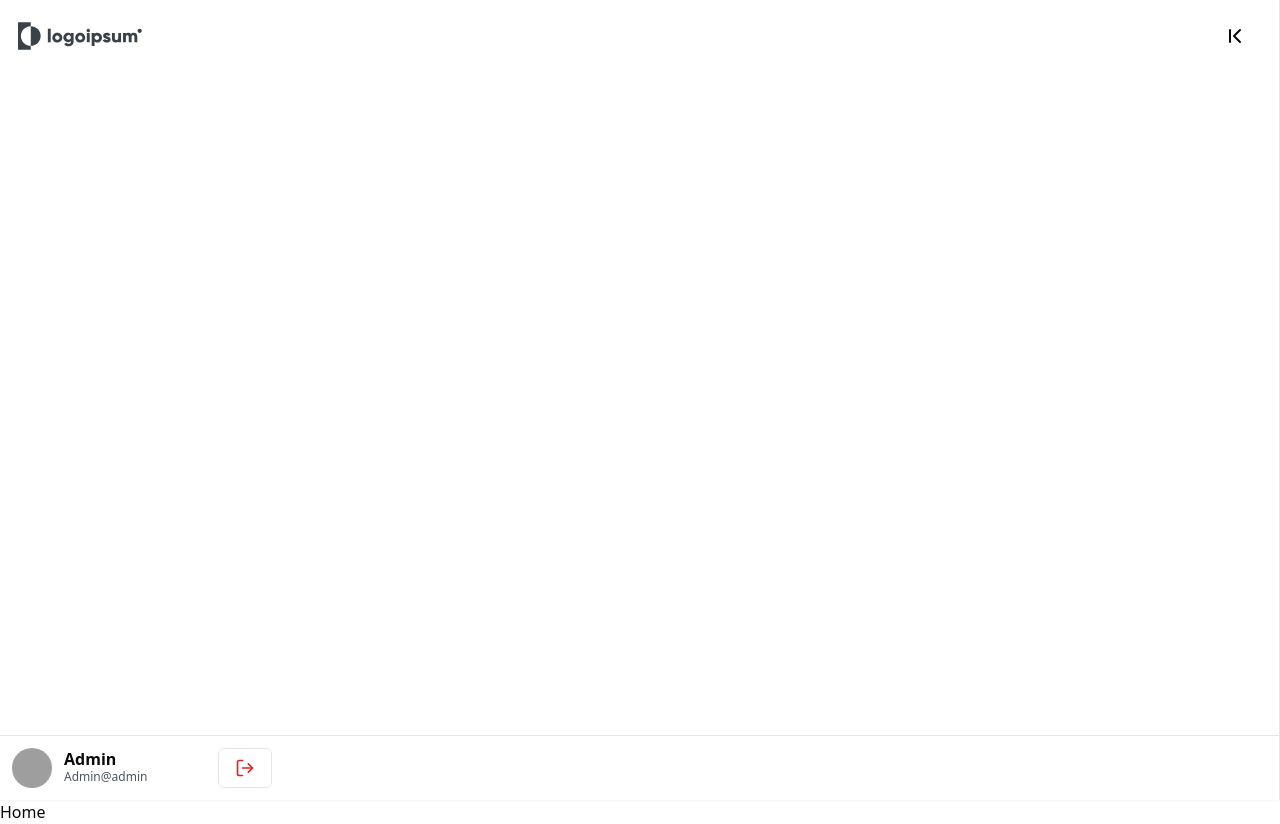
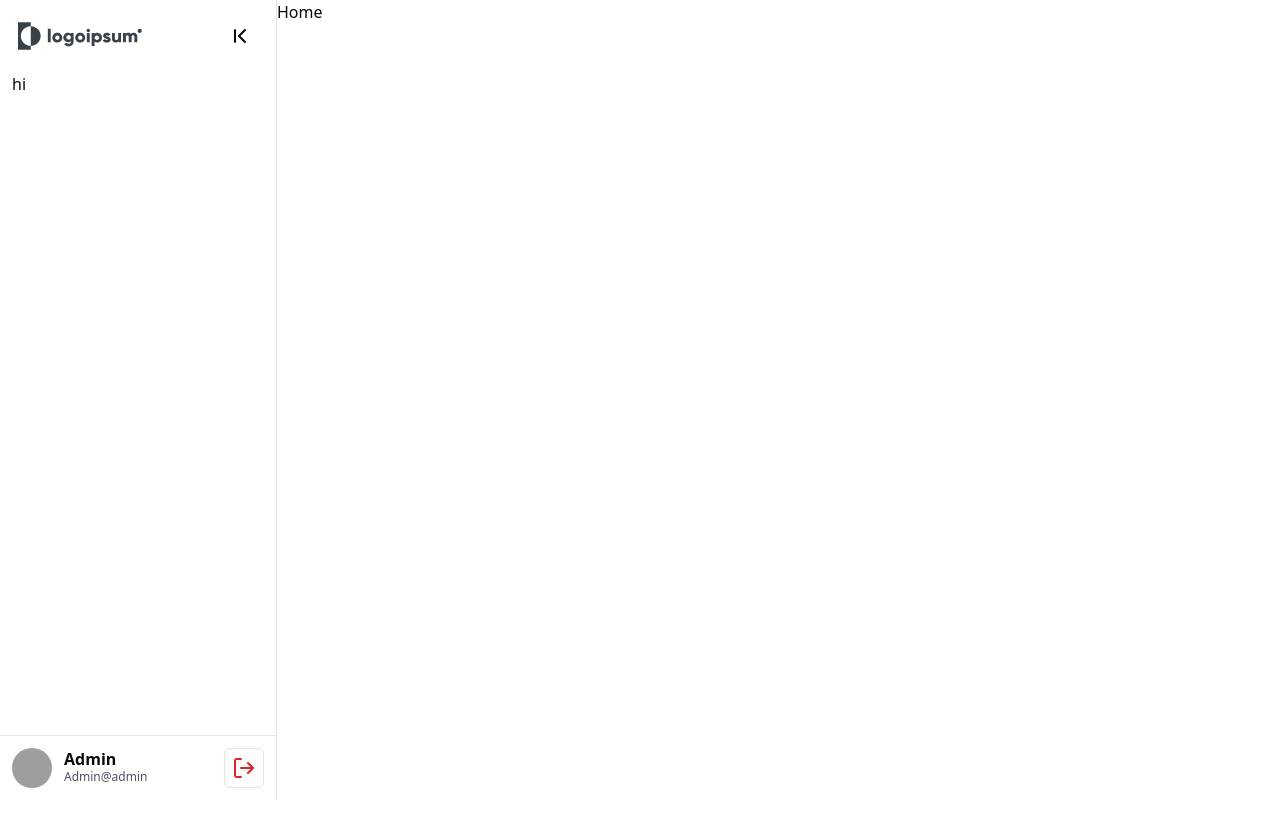
Before and after one commit to rishal-ERPGULF/control-panel, a React (Vite) app: page / in a window 1280 px wide. After the commit the page ends 800 px from the top, so only its background shows below. Built offline with nearby package versions, Linux system fonts and the light colour scheme; grey boxes are pictures that could not be loaded.

Commit message:
layout config

```diff
--- a/src/components/ui/SideBar.tsx
+++ b/src/components/ui/SideBar.tsx
@@ -1,20 +1,32 @@
-import { ChevronFirst, LogOut } from "lucide-react";
+import { ChevronFirst, ChevronLast, LogOut } from "lucide-react";
 import logo from "../../assets/logo.svg";
 import { Button } from "./button";
 import { Avatar, AvatarFallback, AvatarImage } from "./avatar";
+import { useState } from "react";
 
 interface Props {
   children: React.ReactNode;
 }
 
 const SideBar = ({ children }: Props) => {
+  const [expanded, setExpanded] = useState(true as boolean);
   return (
     <aside className="h-screen">
       <nav className="h-full flex flex-col bg-white border-r shadow-sm">
         <div className="p-4 pb-4 flex justify-between items-center">
-          <img src={logo} alt="LOGO" className="w-32" />
-          <Button variant={"ghost"}>
-            <ChevronFirst />
+          <img
+            src={logo}
+            alt="LOGO"
+            className={`overflow-hidden transition-all ${
+              expanded ? "w-32" : "w-0"
+            }`}
+          />
+          <Button
+            variant={"ghost"}
+            size={"icon"}
+            onClick={() => setExpanded((curr) => !curr)}
+          >
+            {expanded ? <ChevronFirst /> : <ChevronLast />}
           </Button>
         </div>
         <ul className="flex-1 px-3">{children}</ul>
@@ -23,15 +35,21 @@ const SideBar = ({ children }: Props) => {
             <AvatarImage src="https://github.com/shadcn.png" />
             <AvatarFallback>ADM</AvatarFallback>
           </Avatar>
-          <div className="flex justify-between items-center overflow-hidden w-52 ml-3">
+          <div
+            className={`flex justify-between items-center overflow-hidden ${
+              expanded ? "w-40 ml-3" : "w-0"
+            }`}
+          >
             <div className="leading-4">
               <h4 className="font-semibold">Admin</h4>
               <span className="text-xs text-gray-600">Admin@admin</span>
             </div>
-            <Button variant={"outline"}>
-              <LogOut size={20} className="text-red-600" />
+          </div>
+          {expanded && (
+            <Button size={"icon"} variant={"outline"}>
+              <LogOut className="text-red-600" />
             </Button>
-          </div>
+          )}
         </div>
       </nav>
     </aside>
--- a/src/layout/RootLayout.tsx
+++ b/src/layout/RootLayout.tsx
@@ -3,9 +3,10 @@ import { Outlet } from "react-router-dom";
 
 const RootLayout = () => {
   return (
-    <div >
-      <div className=""></div>
-      <SideBar />
+    <div className="flex">
+      <SideBar>
+        <p>hi</p>
+      </SideBar>
       <Outlet />
     </div>
   );
```
